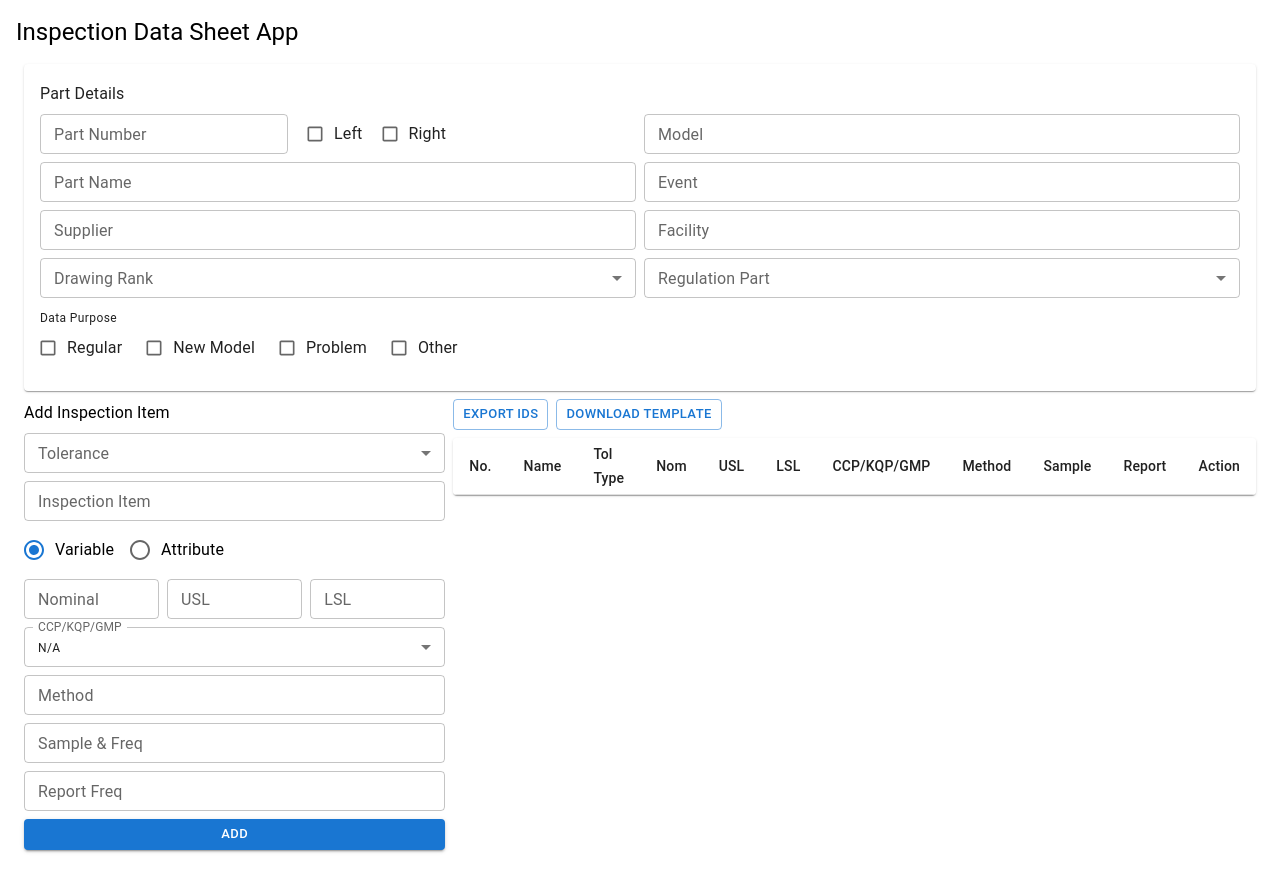
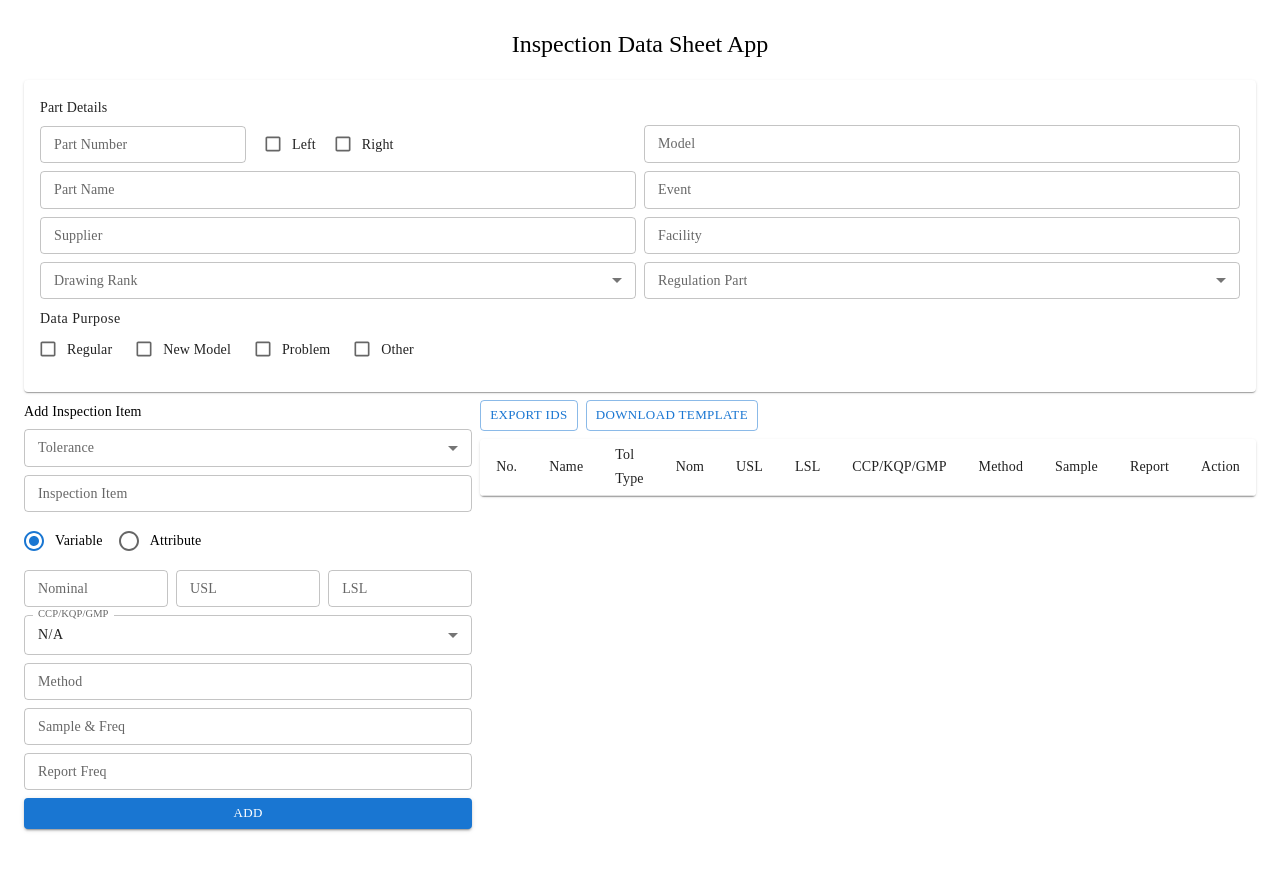
Before and after one commit to MontiPy/ids-generator-app, a React (Create React App) app: page / in a window 1280 px wide. After the commit the page ends 853 px from the top, so only its background shows below. Built offline with nearby package versions, Linux system fonts and the light colour scheme.

Commit message:
updates to template.xlsx, create theme.js, and formatting updates (font family changed to Yu Gothic)

```diff
--- a/src/App.css
+++ /dev/null
@@ -1,38 +0,0 @@
-.App {
-  text-align: center;
-}
-
-.App-logo {
-  height: 40vmin;
-  pointer-events: none;
-}
-
-@media (prefers-reduced-motion: no-preference) {
-  .App-logo {
-    animation: App-logo-spin infinite 20s linear;
-  }
-}
-
-.App-header {
-  background-color: #282c34;
-  min-height: 100vh;
-  display: flex;
-  flex-direction: column;
-  align-items: center;
-  justify-content: center;
-  font-size: calc(10px + 2vmin);
-  color: white;
-}
-
-.App-link {
-  color: #61dafb;
-}
-
-@keyframes App-logo-spin {
-  from {
-    transform: rotate(0deg);
-  }
-  to {
-    transform: rotate(360deg);
-  }
-}
--- a/src/components/AppLayout.jsx
+++ b/src/components/AppLayout.jsx
@@ -1,14 +1,21 @@
 // src/components/AppLayout.jsx
 import { Outlet } from 'react-router-dom';
 import { Box, Typography } from '@mui/material';
+import { ThemeProvider } from '@mui/material/styles';
+import theme from '../theme';
 
 export default function AppLayout() {
   return (
-    <Box p={2}>
-      <Typography variant="h5" gutterBottom>
-        Inspection Data Sheet App
-      </Typography>
+      <ThemeProvider theme={theme}>
+        <Box p={2}>
+          <Box sx={{ p: 1 }}>
+            <Typography variant="h5" align='center' fontSize={24} padding={'2px'} margin={'2px'}>
+            Inspection Data Sheet App
+          </Typography>
+          </Box>
       <Outlet />
     </Box>
+
+    </ThemeProvider>
   );
 }
--- a/src/features/Export/ExportButtons.jsx
+++ b/src/features/Export/ExportButtons.jsx
@@ -4,11 +4,11 @@ import { Button, Stack } from '@mui/material';
 
 export default function ExportButtons({ onExport, onDownload }) {
   return (
-    <Stack direction="row" spacing={1} mb={1}>
-      <Button size="small" variant="outlined" onClick={onExport}>
+      <Stack direction="row" spacing={1} mb={1}>
+      <Button onClick={onExport}>
         Export IDS
       </Button>
-      <Button size="small" variant="outlined" onClick={onDownload}>
+      <Button onClick={onDownload}>
         Download Template
       </Button>
     </Stack>
--- a/src/features/InspectionItems/ItemForm.jsx
+++ b/src/features/InspectionItems/ItemForm.jsx
@@ -46,7 +46,7 @@ export default function ItemForm({
             {Object.entries(toleranceGroups).map(([group, types]) => [
               <ListSubheader
                 key={group}
-                sx={{ fontWeight: 'bold', fontSize: '0.9rem', bgcolor: 'background.paper' }}
+                sx={{ fontWeight: 'bold', fontSize: '0.9rem', bgcolor: 'background.paper', border: '1px solid', borderColor: 'divider' }}
               >
                 {group}
               </ListSubheader>,
--- /dev/null
+++ b/src/theme.js
@@ -0,0 +1,26 @@
+import { createTheme } from '@mui/material/styles';
+
+
+const theme = createTheme({
+    typography: {
+        allVariants: {
+            fontFamily: 'Yu Gothic',
+            fontSize: 14
+        },
+    },
+    components: {
+      MuiButton: {
+        defaultProps: {
+          size: "small",
+          variant: "outlined"
+        }
+      },
+      MuiListSubheader: {
+        styleOverrides: {
+            root: {
+                fontFamily: 'Yu Gothic'
+        }
+      }
+  }}});
+
+export default theme;
```
Also changed, not shown: 1 other file (tests, documents, lock files or other folders).
